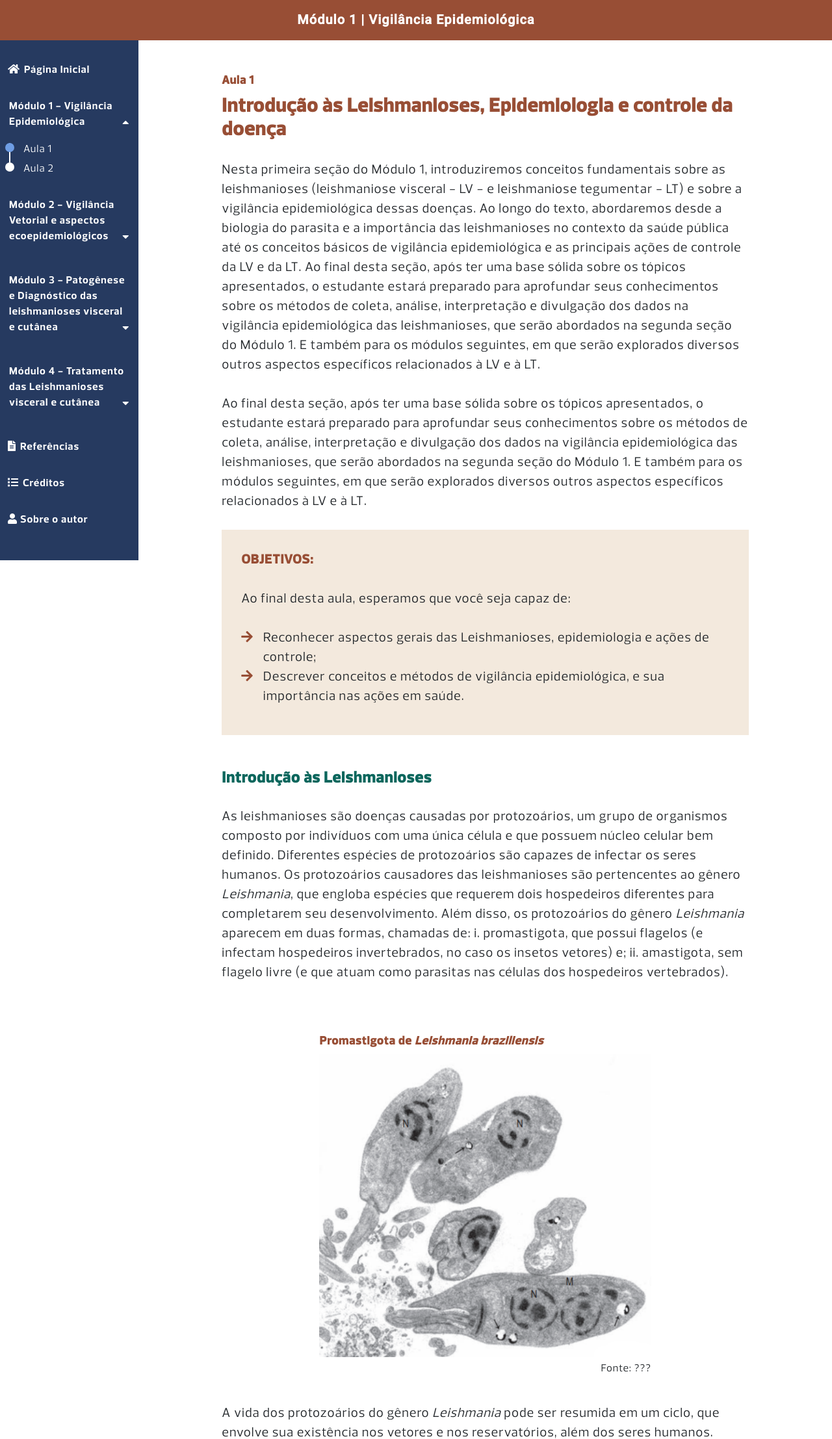
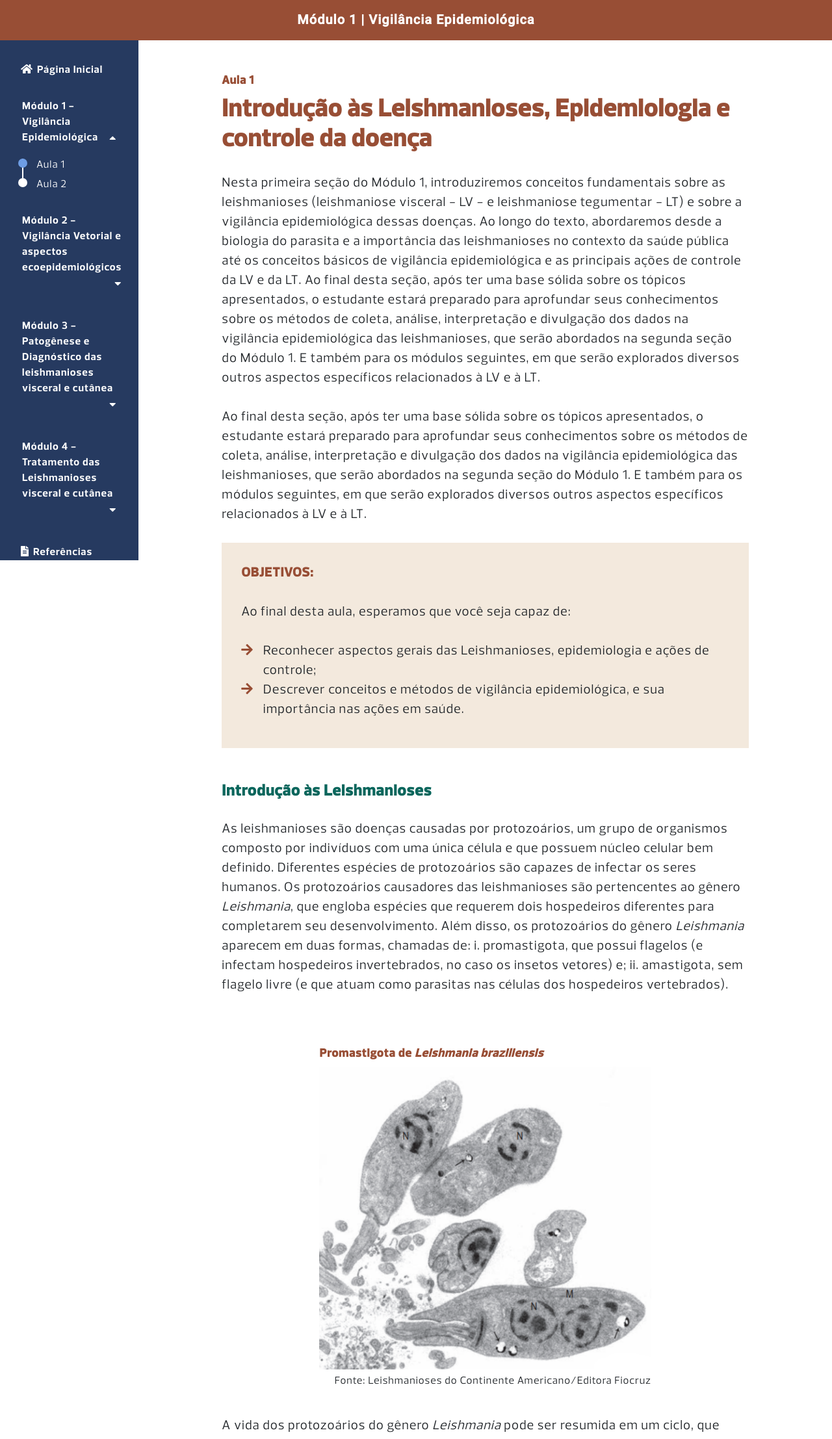
Before and after one commit to Eberthyn/leishmaniose-ba, a plain HTML site: page modulo1/modulo1-aula1.html in a window 1280 px wide. Shown: the part 280-2494 px from the top of the page at 65% size. Drawn offline with nearby package versions, Linux system fonts and the light colour scheme; a script that the page names is missing; a web font is replaced by a local one.

Commit message:
Ajustes v2

```diff
--- a/assets/css/styles.css
+++ b/assets/css/styles.css
@@ -424,7 +424,7 @@
 
 /* Formatação de Fontes*/
 h1 {
-  font-size: 30px;
+  font-size: 38px;
   font-weight: bold;
   margin-bottom: 30px;
   margin-top: 50px;
@@ -1128,7 +1128,7 @@
 .slide-content {
   margin: 0;
   /* Remove margens padrão dos parágrafos */
-  padding: 30px 10px;
+  padding: 0px 10px;
   min-height: 200px;
   display: flex;
   align-items: center;
@@ -1204,7 +1204,7 @@
 nav#menuLateral {
   background-color: #263a60;
   color: white;
-  padding-top: 32px;
+  padding: 32px 20px 0 20px;
 
   /* CORREÇÃO 1: Remova o max-width fixo e use 100% para preencher a coluna */
   /* width: 100%;  */
--- a/modulo1/modulo1-aula1.html
+++ b/modulo1/modulo1-aula1.html
@@ -219,16 +219,6 @@
               </div>
             </div>
           </li>
-          <li>
-            <div class="row">
-              <div class="sectionTitle">
-                <a class="tituloLista" role="button" alt="Créditos" data-toggle="modal" data-target="#modalCreditos">
-                  <i class="fas fa-user"></i>
-                  Sobre o autor
-                </a>
-              </div>
-            </div>
-          </li>
         </ul>
       </nav>
     </div>
@@ -290,7 +280,7 @@
             <div class="d-inline-block text-right text-end">
               <img src="../assets/images/modulo1/aula1/mod1img1.png" alt="" class="img-fluid" />
               <div class="imagemLegenda">
-                <small>Fonte: ???</small>
+                <small>Fonte: Leishmanioses do Continente Americano/Editora Fiocruz</small>
               </div>
             </div>
           </div>
```
Also changed, not shown: modulo2/modulo2-aula2.html (+5 -5 lines), modulo2/modulo2-aula4.html (+8 -6 lines), assets/images/logos/Grupo 1527.png (deleted), assets/images/rodape/rodape.jpg.
